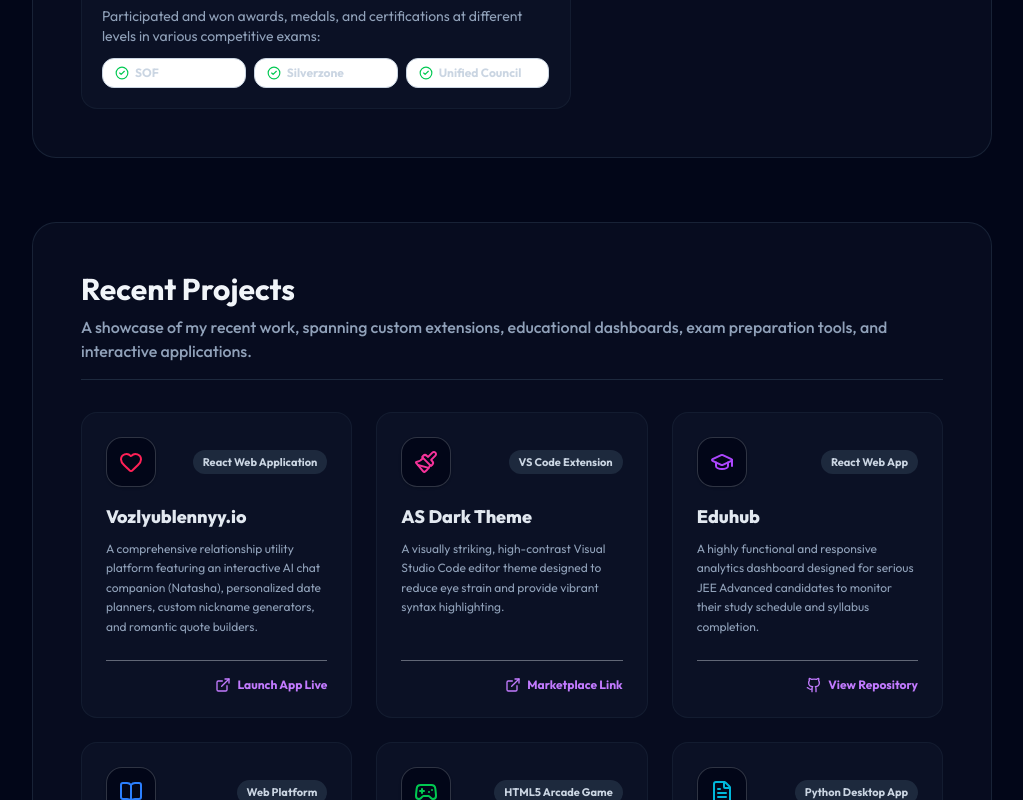
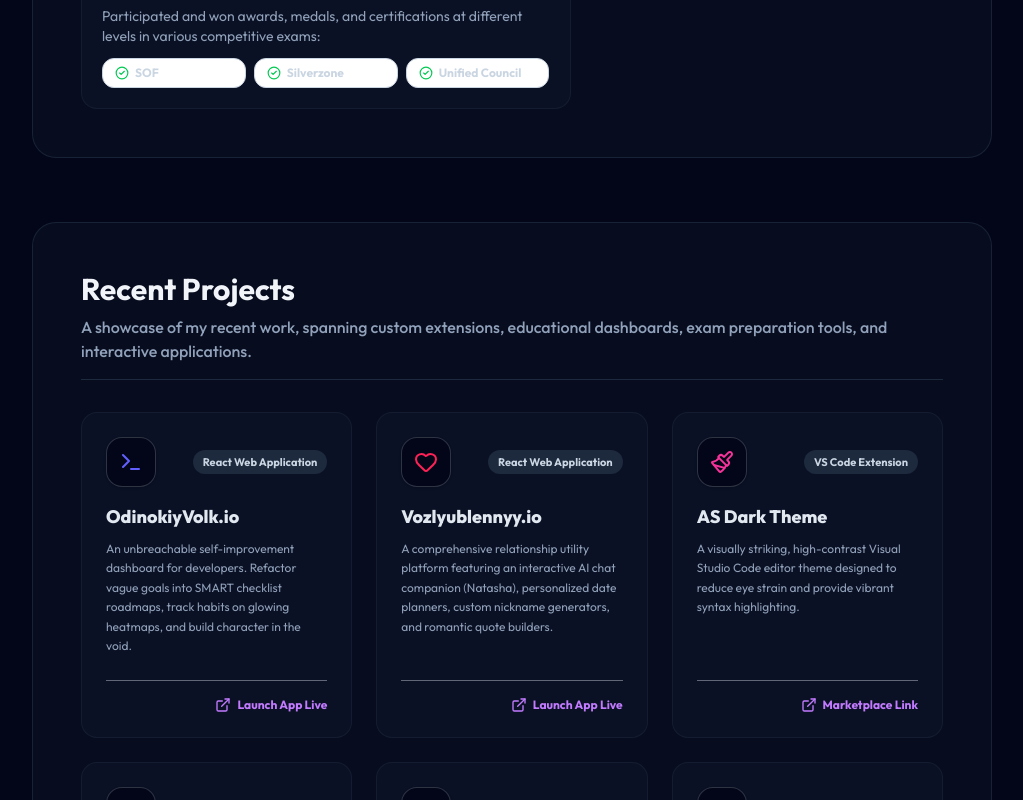
Before and after one commit to AS-Developer-17/AS.Developer-Personal-Portfolio, a React (Vite) app in the folder PersonalPortfolio/: page / in a window 1280 px wide. Shown: the part 2000-2800 px from the top of the page, without its empty margins (128-1151 px from the left). Built offline with nearby package versions, Linux system fonts and the light colour scheme; no server answers.

Commit message:
Added Some New Projects

```diff
--- a/PersonalPortfolio/src/components/Projects.jsx
+++ b/PersonalPortfolio/src/components/Projects.jsx
@@ -1,4 +1,4 @@
-import { ExternalLink, Paintbrush, BookOpen, GraduationCap, Gamepad2, FileText, Heart } from 'lucide-react'
+import { ExternalLink, Paintbrush, BookOpen, GraduationCap, Gamepad2, FileText, Heart, Lock, Terminal } from 'lucide-react'
 
 // Custom GitHub icon to bypass missing lucide-react exports in some package builds
 const GithubIcon = ({ className }) => (
@@ -21,6 +21,14 @@
 export default function Projects() {
   const projectList = [
     {
+      title: 'OdinokiyVolk.io',
+      description: 'An unbreachable self-improvement dashboard for developers. Refactor vague goals into SMART checklist roadmaps, track habits on glowing heatmaps, and build character in the void.',
+      tag: 'React Web Application',
+      link: 'https://odinokiyvolk-io.web.app/',
+      type: 'live-app',
+      icon: <Terminal className="w-6 h-6 text-indigo-500" />
+    },
+    {
       title: 'Vozlyublennyy.io',
       description: 'A comprehensive relationship utility platform featuring an interactive AI chat companion (Natasha), personalized date planners, custom nickname generators, and romantic quote builders.',
       tag: 'React Web Application',
@@ -39,7 +47,7 @@
     {
       title: 'Eduhub',
       description: 'A highly functional and responsive analytics dashboard designed for serious JEE Advanced candidates to monitor their study schedule and syllabus completion.',
-      tag: 'React Web App',
+      tag: 'Python Streamlit App',
       link: 'https://github.com/AS-Developer-17/EduHub',
       type: 'github',
       icon: <GraduationCap className="w-6 h-6 text-purple-500" />
@@ -47,7 +55,7 @@
     {
       title: 'JEE Advanced Test Series',
       description: 'A free open-source practice exam platform offering Mock Tests, analytical feedback, and solution keys to aid students preparing for JEE Advanced exams.',
-      tag: 'Web Platform',
+      tag: 'Python Streamlit App',
       link: 'https://github.com/AS-Developer-17/JEE-Advanced-Test-Series',
       type: 'github',
       icon: <BookOpen className="w-6 h-6 text-blue-500" />
@@ -67,6 +75,22 @@
       link: 'https://github.com/AS-Developer15/TextEditor',
       type: 'github',
       icon: <FileText className="w-6 h-6 text-cyan-500" />
+    },
+    {
+      title: 'Caesar Cypher',
+      description: 'A desktop cryptographic utility application for text encryption and decryption using the Caesar Cipher algorithm, built with Python and Tkinter.',
+      tag: 'Python Desktop App',
+      link: 'https://github.com/AS-Developer-17/Caesar-Cypher/blob/main/CaserCypherTkinter.exe',
+      type: 'github',
+      icon: <Lock className="w-6 h-6 text-amber-500" />
+    },
+    {
+      title: 'Tic-Tac-Toe Game',
+      description: 'A classic Tic-Tac-Toe game implementation in Python featuring both a standard command-line interface and a modern, custom-themed Tkinter desktop GUI.',
+      tag: 'Python Desktop App',
+      link: 'https://github.com/AS-Developer-17/Tic-Tac-Toe-Game',
+      type: 'github',
+      icon: <Gamepad2 className="w-6 h-6 text-emerald-500" />
     }
   ]
 
```
